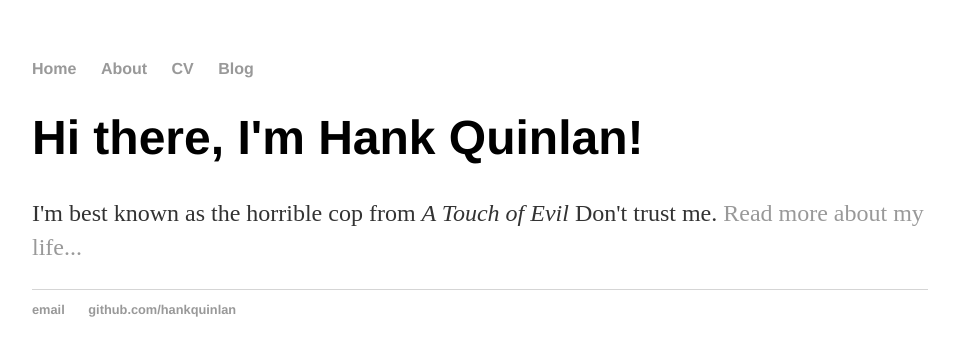
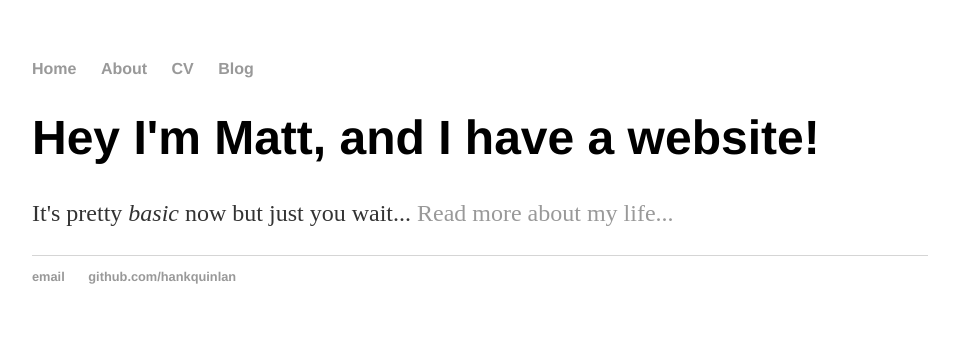
Before and after one commit to mtdr9/resettomtdr9.github.io, a Jekyll site: the page built from index.html, in a window 1280 px wide. Shown: the top 356 px of the page, without its empty margins (160-1119 px from the left). Built offline with Jekyll 4.4.1, drawn with Linux system fonts in a browser that asks for light colours.

Commit message:
Update index.html

```diff
--- a/index.html
+++ b/index.html
@@ -1,8 +1,8 @@
 ---
 layout: default
-title: Hank Quinlan, Horrible Cop
+title: Matt Dorros, Web Page Expert
 ---
 <div class="blurb">
-	<h1>Hi there, I'm Hank Quinlan!</h1>
-	<p>I'm best known as the horrible cop from <em>A Touch of Evil</em> Don't trust me. <a href="/about">Read more about my life...</a></p>
+	<h1>Hey I'm Matt, and I have a website!</h1>
+	<p>It's pretty <em>basic</em> now but just you wait... <a href="/about">Read more about my life...</a></p>
 </div><!-- /.blurb -->
```
